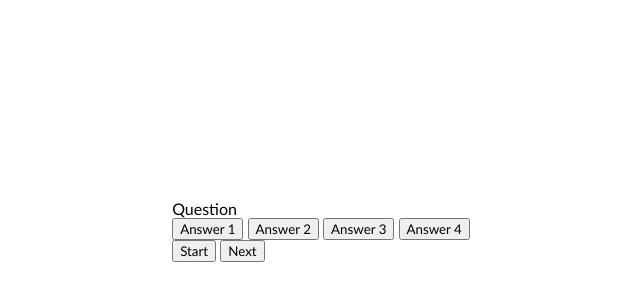
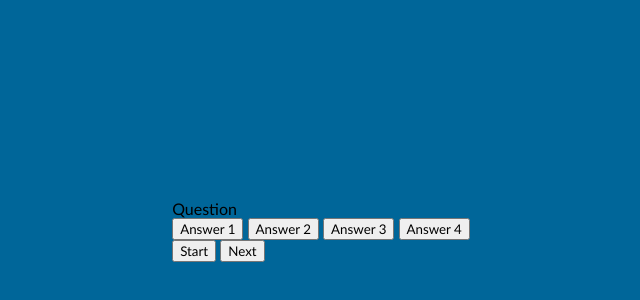
Before and after one commit to Code-Institute-Submissions/Quiz-App-4, a plain HTML site: page index.html in a window 1280 px wide. Shown: the part 170-470 px from the top of the page, without its empty margins (319-959 px from the left). Drawn offline with Linux system fonts and the light colour scheme.

Commit message:
correct and wrong body colours added to css

```diff
--- a/assets/css/styles.css
+++ b/assets/css/styles.css
@@ -20,4 +20,5 @@ body{
     height:100vh;
     justify-content: center;
     align-items: center;
+    background-color: hsl(var(--hue),100%,30%);
 }
```
